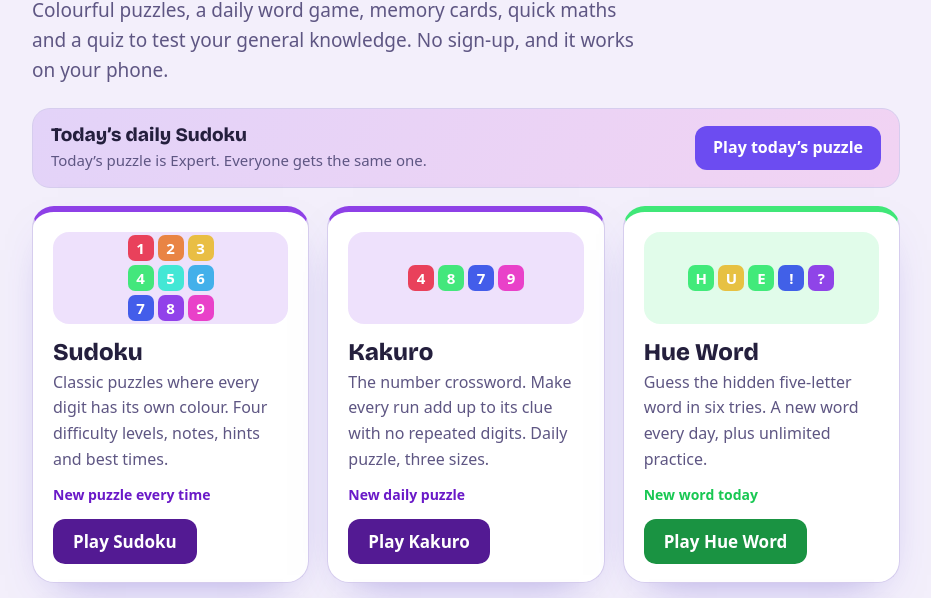
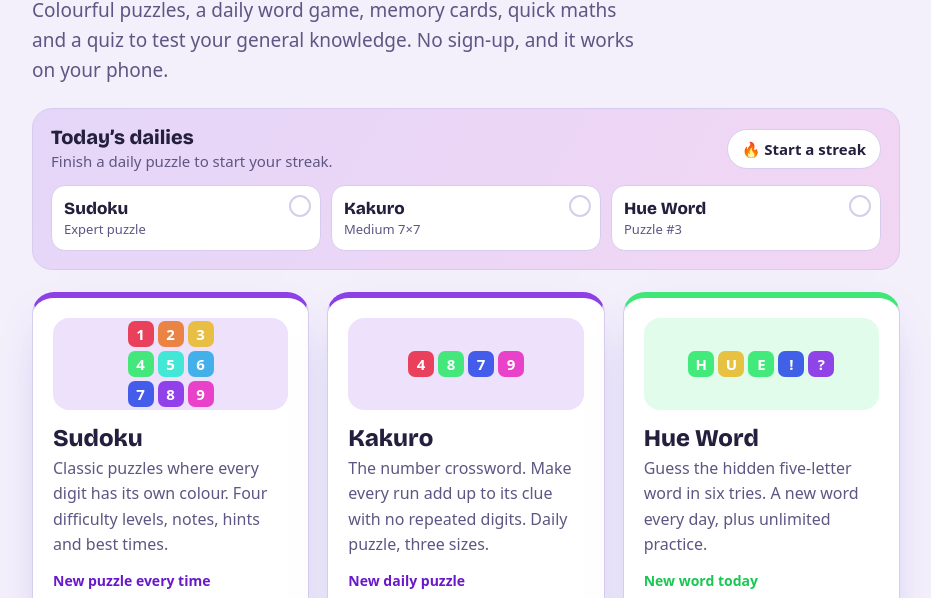
Before and after one commit to cfcwatches/games, a plain HTML site: page index.html in a window 1280 px wide. Shown: the part 201-799 px from the top of the page, without its empty margins (174-1105 px from the left). Drawn offline with nearby package versions, Linux system fonts and the light colour scheme.

Commit message:
update game hub

```diff
--- /dev/null
+++ b/hub.js
@@ -0,0 +1,65 @@
+/* Hue daily hub: records which daily puzzles were finished each day and works out a combined streak.
+   A day counts towards the streak when at least one daily (Sudoku, Kakuro or Hue Word) is finished.
+   Everything stays in this browser's localStorage. */
+(function(){
+  var K='hue-hub';
+  var GAMES=[
+    {id:'sudoku',name:'Sudoku',href:'sudoku.html?daily=1'},
+    {id:'kakuro',name:'Kakuro',href:'kakuro.html'},
+    {id:'word',name:'Hue Word',href:'word-guess.html'}
+  ];
+  function get(k){try{return JSON.parse(localStorage.getItem(k)||'null')}catch(e){return null}}
+  function ds(d){return d.getFullYear()+'-'+String(d.getMonth()+1).padStart(2,'0')+'-'+String(d.getDate()).padStart(2,'0')}
+  function today(){return ds(new Date())}
+  function snapshot(){
+    var hub=get(K)||{},sd=get('hue-daily')||{},kd=get('hue-kakuro-daily'),wd=get('hue-word-daily');
+    return {hub:hub,days:hub.days||{},sudoku:sd.done||{},kakuroDay:kd&&kd.date,wordDay:wd&&wd.done?wd.date:null};
+  }
+  function doneOn(s,day){
+    var a=(s.days[day]||[]).slice();
+    function add(g){if(a.indexOf(g)<0)a.push(g)}
+    if(s.sudoku[day])add('sudoku');
+    if(s.kakuroDay===day)add('kakuro');
+    if(s.wordDay===day)add('word');
+    return a;
+  }
+  function streakFrom(s){
+    var d=new Date();
+    if(!doneOn(s,ds(d)).length)d.setDate(d.getDate()-1);
+    var n=0;
+    while(n<3650&&doneOn(s,ds(d)).length){n++;d.setDate(d.getDate()-1)}
+    return n;
+  }
+  function stats(){
+    var s=snapshot(),t=today(),done=doneOn(s,t),st=streakFrom(s);
+    return {done:done,count:done.length,total:GAMES.length,streak:st,best:Math.max(s.hub.best||0,st)};
+  }
+  /* Call when a daily puzzle is finished: HueHub.done('sudoku'|'kakuro'|'word') */
+  function done(game){
+    try{
+      var o=get(K)||{};o.days=o.days||{};var t=today(),a=o.days[t]||[];
+      if(a.indexOf(game)<0)a.push(game);o.days[t]=a;
+      var ks=Object.keys(o.days).sort();while(ks.length>400)delete o.days[ks.shift()];
+      localStorage.setItem(K,JSON.stringify(o));
+      o.best=Math.max(o.best||0,streakFrom(snapshot()));
+      localStorage.setItem(K,JSON.stringify(o));
+    }catch(e){}
+  }
+  function next(current){
+    var s=stats();
+    for(var i=0;i<GAMES.length;i++){if(GAMES[i].id!==current&&s.done.indexOf(GAMES[i].id)<0)return GAMES[i]}
+    return null;
+  }
+  /* Fills an element with a short "what's next" line for the end-of-game screens. */
+  function render(el,current){
+    if(!el)return;
+    var s=stats(),n=next(current),h;
+    if(s.count>=s.total)h='All '+s.total+' dailies done today. <b>🔥 '+s.streak+'-day streak</b>';
+    else{
+      h='Dailies today: <b>'+s.count+'/'+s.total+'</b>'+(s.streak?' · 🔥 '+s.streak+'-day streak':'');
+      if(n)h+='<br>Next up: <a href="'+n.href+'">'+n.name+'</a>';
+    }
+    el.innerHTML=h;el.hidden=false;
+  }
+  window.HueHub={games:GAMES,stats:stats,done:done,next:next,render:render,today:today,ds:ds};
+})();
--- a/index.html
+++ b/index.html
@@ -32,8 +32,22 @@ h1{font:800 clamp(32px,7vw,50px)/1.05 'Bricolage Grotesque',system-ui,sans-serif
 article{background:var(--panel);border:1px solid var(--line);border-radius:20px;padding:6px 24px 18px;margin:36px 0 10px}
 article h2{font:800 22px 'Bricolage Grotesque',system-ui,sans-serif;margin:20px 0 4px}a{color:var(--accent)}
 footer{text-align:center;color:var(--mute);font-size:14px;padding:6px 0 28px}footer a{font-weight:600;text-decoration:none;margin:0 8px}
-.daily{display:flex;align-items:center;justify-content:space-between;gap:12px;flex-wrap:wrap;text-decoration:none;color:inherit;background:linear-gradient(120deg,hsl(268 80% 58%/.16),hsl(312 80% 58%/.16));border:1px solid var(--line);border-radius:18px;padding:14px 18px;margin:0 0 18px}.daily b{display:block;font:800 19px 'Bricolage Grotesque',system-ui,sans-serif}.daily span{color:var(--mute);font-size:15px}.daily .dgo{background:var(--accent);color:#fff;font-weight:800;border-radius:12px;padding:9px 18px;font-size:16px}
+
 @media (prefers-reduced-motion:reduce){.g{transition:none}}
+.hub{--ok:#13a05a;background:linear-gradient(120deg,hsl(268 80% 58%/.14),hsl(312 80% 58%/.14));border:1px solid var(--line);border-radius:20px;padding:16px 18px 18px;margin:0 0 22px}
+@media (prefers-color-scheme:dark){.hub{--ok:#3ddc8a}}
+.hubhead{display:flex;justify-content:space-between;align-items:center;gap:10px 16px;flex-wrap:wrap;margin-bottom:12px}
+.hub h2{font:800 20px 'Bricolage Grotesque',system-ui,sans-serif;margin:0}.hubhead p{margin:0;color:var(--mute);font-size:15px}
+.streak{background:var(--panel);border:1px solid var(--line);border-radius:999px;padding:7px 14px;font-weight:800;font-size:15px;white-space:nowrap}
+.hubtiles{display:grid;grid-template-columns:repeat(3,1fr);gap:10px}
+.ht{position:relative;display:flex;flex-direction:column;gap:2px;background:var(--panel);border:1px solid var(--line);border-radius:14px;padding:12px;text-decoration:none;color:inherit;min-width:0}
+.ht:hover,.ht:focus-visible{border-color:var(--accent)}
+.ht b{font:800 17px 'Bricolage Grotesque',system-ui,sans-serif;padding-right:26px}
+.ht .hs{font-size:13px;color:var(--mute);line-height:1.3}
+.ht .hc{position:absolute;top:9px;right:9px;width:22px;height:22px;border-radius:50%;border:2px solid var(--line);display:flex;align-items:center;justify-content:center;font-size:13px;font-weight:800;color:#fff}
+.ht.done{border-color:var(--ok);background:color-mix(in srgb,var(--ok) 11%,var(--panel))}
+.ht.done .hc{background:var(--ok);border-color:var(--ok)}
+@media (max-width:480px){.hubtiles{gap:6px}.ht{padding:10px 9px}.ht b{font-size:15px}.ht .hs{font-size:12px}.ht .hc{top:7px;right:7px;width:20px;height:20px}}
 </style><link rel="icon" href="favicon.ico" sizes="48x48">
 <link rel="icon" href="favicon.svg" type="image/svg+xml">
 <link rel="apple-touch-icon" href="apple-touch-icon.png">
@@ -51,7 +65,13 @@ footer{text-align:center;color:var(--mute);font-size:14px;padding:6px 0 28px}foo
 <div class="adwrap adtop"><ins class="adsbygoogle" style="display:block" data-ad-client="ca-pub-7925282448688414" data-ad-slot="8192459900" data-ad-format="horizontal" data-full-width-responsive="true"></ins></div>
 <h1>Free games for curious minds</h1>
 <p class="lead">Colourful puzzles, a daily word game, memory cards, quick maths and a quiz to test your general knowledge. No sign-up, and it works on your phone.</p>
-<a class="daily" id="daily" href="sudoku.html?daily=1"><div><b>Today’s daily Sudoku</b><span id="dtext">One puzzle for everyone, every day.</span></div><span class="dgo" id="dgo">Play today’s puzzle</span></a>
+<section class="hub" id="hub" aria-label="Today’s daily puzzles">
+<div class="hubhead"><div><h2>Today’s dailies</h2><p id="hubsub">Finish a daily puzzle to start your streak.</p></div><div class="streak" id="hubstreak">🔥 Start a streak</div></div>
+<div class="hubtiles">
+<a class="ht" id="ht-sudoku" href="sudoku.html?daily=1"><span class="hc" aria-hidden="true"></span><b>Sudoku</b><span class="hs">Today’s puzzle</span></a>
+<a class="ht" id="ht-kakuro" href="kakuro.html"><span class="hc" aria-hidden="true"></span><b>Kakuro</b><span class="hs">Today’s puzzle</span></a>
+<a class="ht" id="ht-word" href="word-guess.html"><span class="hc" aria-hidden="true"></span><b>Hue Word</b><span class="hs">Today’s word</span></a>
+</div></section>
 <div class="grid">
 <a class="g" style="--h:268" href="sudoku.html"><div class="art"><div class="mini" aria-hidden="true"><i style="--c:352">1</i><i style="--c:24">2</i><i style="--c:45">3</i><i style="--c:140">4</i><i style="--c:172">5</i><i style="--c:200">6</i><i style="--c:230">7</i><i style="--c:268">8</i><i style="--c:312">9</i></div></div><h2>Sudoku</h2><p>Classic puzzles where every digit has its own colour. Four difficulty levels, notes, hints and best times.</p><div class="meta" id="m-sudoku">New puzzle every time</div><span class="go">Play Sudoku</span></a>
 <a class="g" style="--h:268" href="kakuro.html"><div class="art" aria-hidden="true"><div class="mini" style="grid-template-columns:repeat(4,26px)"><i style="--c:352">4</i><i style="--c:140">8</i><i style="--c:230">7</i><i style="--c:312">9</i></div></div><h2>Kakuro</h2><p>The number crossword. Make every run add up to its clue with no repeated digits. Daily puzzle, three sizes.</p><div class="meta" id="m-kakuro">New daily puzzle</div><span class="go">Play Kakuro</span></a>
@@ -69,6 +89,7 @@ footer{text-align:center;color:var(--mute);font-size:14px;padding:6px 0 28px}foo
 <div class="adwrap adfoot"><ins class="adsbygoogle" style="display:block" data-ad-client="ca-pub-7925282448688414" data-ad-slot="5056140614" data-ad-format="auto" data-full-width-responsive="true"></ins></div>
 <footer><a href="index.html">All games</a><a href="about.html">About</a><a href="privacy.html">Privacy policy</a><br>© 2026 Hue Sudoku. All rights reserved.</footer>
 </div>
+<script src="hub.js"></script>
 <script>
 (function(){
 function get(k){try{return JSON.parse(localStorage.getItem(k)||'null')}catch(e){return null}}
@@ -80,8 +101,15 @@ var dd=get('hue-daily')||{},now=new Date(),td=ds(now),yd=new Date(now);yd.setDat
 var streak=(dd.last===td||dd.last===ds(yd))?(dd.streak||0):0,diffs=['Expert','Easy','Easy','Medium','Medium','Hard','Hard'],pt=diffs[now.getDay()];
 var parts=[];if(s.length)parts.push('Fastest: '+mmss(Math.min.apply(null,s)));if(streak)parts.push('Daily streak: '+streak);
 if(parts.length)document.getElementById('m-sudoku').textContent=parts.join(' · ');
-if(dd.done&&dd.done[td]){document.getElementById('dtext').textContent='Solved today in '+mmss(dd.done[td].t)+(streak?' · '+streak+'-day streak':'')+'. New puzzle tomorrow!';document.getElementById('dgo').textContent='See result'}
-else document.getElementById('dtext').textContent=(streak?'Keep your '+streak+'-day streak alive! ':'')+'Today’s puzzle is '+pt+'. Everyone gets the same one.';
+var H=window.HueHub,hs=H?H.stats():{done:[],count:0,total:3,streak:0,best:0};
+function tile(id,done,text){var t=document.getElementById('ht-'+id);if(!t)return;t.classList.toggle('done',done);t.querySelector('.hs').textContent=text;t.querySelector('.hc').textContent=done?'✓':''}
+var kd0=get('hue-kakuro-daily'),wd0=get('hue-word-daily'),dn0=Math.max(0,Math.round((Date.UTC(now.getFullYear(),now.getMonth(),now.getDate())-Date.UTC(2026,10,13))/864e5))+1;
+var sDone=hs.done.indexOf('sudoku')>-1,kDone=hs.done.indexOf('kakuro')>-1,wDone=hs.done.indexOf('word')>-1;
+tile('sudoku',sDone,sDone&&dd.done&&dd.done[td]?'Solved in '+mmss(dd.done[td].t):sDone?'Solved':pt+' puzzle');
+tile('kakuro',kDone,kDone&&kd0&&kd0.date===td?'Solved in '+mmss(kd0.time):kDone?'Solved':'Medium 7×7');
+tile('word',wDone,wDone&&wd0&&wd0.date===td?(wd0.won?'Solved in '+wd0.guesses.length+'/6':'Played'):wDone?'Played':'Puzzle #'+dn0);
+document.getElementById('hubsub').textContent=hs.count>=hs.total?'All done for today. See you tomorrow!':hs.count?hs.count+' of '+hs.total+' done today. Keep going!':(hs.streak?'Play one today to keep your streak alive.':'Finish a daily puzzle to start your streak.');
+document.getElementById('hubstreak').textContent=hs.streak?'🔥 '+hs.streak+' day'+(hs.streak===1?'':'s')+(hs.best>hs.streak?' · best '+hs.best:''):'🔥 Start a streak';
 var wd=get('hue-word-daily'),ws=get('hue-word-stats'),wst=ws&&(ws.lastWin===td||ws.lastWin===ds(yd))?ws.streak:0,wp=[];
 if(wd&&wd.date===td&&wd.done)wp.push(wd.won?'Solved today in '+wd.guesses.length+'/6':'Played today');else wp.push('New word today');
 if(wst)wp.push('Streak: '+wst);document.getElementById('m-word').textContent=wp.join(' · ');
```
Also changed, not shown: kakuro.html (+5 -2 lines), sudoku.html (+5 -3 lines), word-guess.html (+5 -0 lines).
